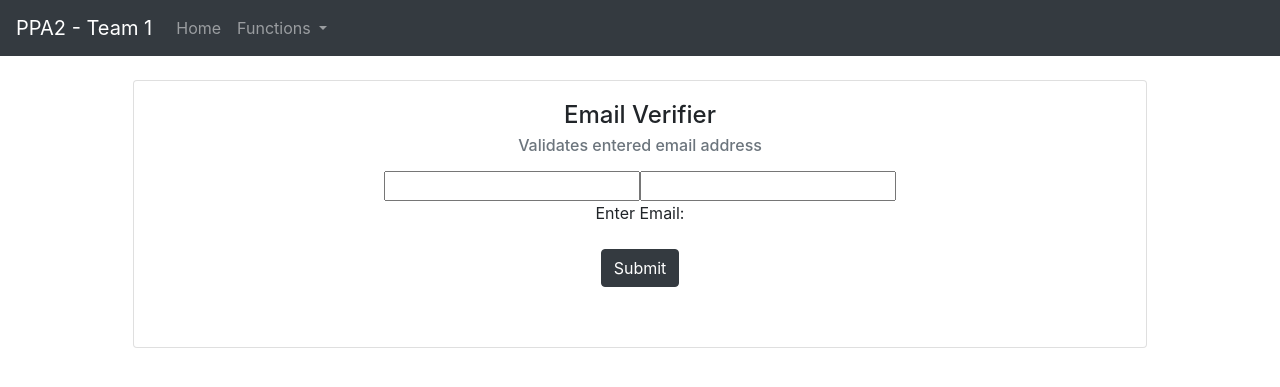
After one commit to aronwk-aaron/ppa-2-sw-testing-qa-spring-2018-team-1, a Flask app: template app/templates/email.html in a window 1280 px wide. The commit adds this page. Shown: the top 387 px of the page. Run offline with Flask 2, Linux system fonts and the light colour scheme; the template is opened without the code that fills it: values that come from a table or form of the project are taken from there, others are empty; some libraries are stand-ins or nearby versions.

Commit message:
This should be correct

```diff
--- a/app/forms.py
+++ b/app/forms.py
@@ -8,3 +8,7 @@ class gen_dist_form(FlaskForm):
     x2 = IntegerField('x2:', validators=[DataRequired()])
     y1 = IntegerField('y1:', validators=[DataRequired()])
     y2 = IntegerField('y2:', validators=[DataRequired()])
+
+
+class gen_email_form(FlaskForm):
+    email_input = StringField('email_input:', validators=[DataRequired()])
--- a/app/templates/distance.html
+++ b/app/templates/distance.html
@@ -3,12 +3,12 @@
 {% block title %}Distance{% endblock %}
 
 {% block content %}
-<div class="contianer">
+<div class="container">
 	<br>
 	<div class="card mx-5">
 		<div class="card-body text-center">
 			<h4 class="card-title ">Shortest Distance Calculator</h4>
-			<h6 class="card-subtitle mb-2 text-muted">Calculates the shortest dinstance between two points.</h6>
+			<h6 class="card-subtitle mb-2 text-muted">Calculates the shortest distance between two points.</h6>
 			<p class="card-text">
 				<form method="post" action="{{ url_for('main.distance') }}">
 					<div class="row">
--- /dev/null
+++ b/app/templates/email.html
@@ -0,0 +1,31 @@
+{% extends "layouts/base.html" %}
+
+{% block title %}Email{% endblock %}
+
+{% block content %}
+<div class="container">
+	<br>
+	<div class="card mx-5">
+		<div class="card-body text-center">
+			<h4 class="card-title ">Email Verifier</h4>
+			<h6 class="card-subtitle mb-2 text-muted">Validates entered email address</h6>
+			<p class="card-text">
+				<form method="post" action="{{ url_for('main.email') }}">
+                    <input type = "text">{{ form.email_input() }}
+                        <br>Enter Email:</br>
+					<br>
+					<button type="submit" class="btn btn-dark">Submit</button>
+				</form>
+				<br>
+				{% if post %}
+					{% if email %}
+						<h5>Email is Validated</h5>
+					{% else %}
+						Invalid Input
+					{% endif %}
+				{% endif %}
+			</p>
+		</div>
+	</div>
+</div>
+{% endblock %}
--- a/app/templates/index.html
+++ b/app/templates/index.html
@@ -3,7 +3,7 @@
 {% block title %}Index{% endblock %}
 
 {% block content %}
-<div class="contianer">
+<div class="container">
 	<br>
 	<div class="card mx-5">
 		<div class="card-body text-center">
```
Also changed, not shown: app/app.py (+5 -2 lines), tests/test_app.py (+22 -0 lines).
